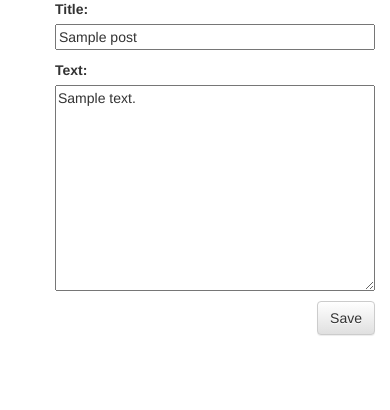
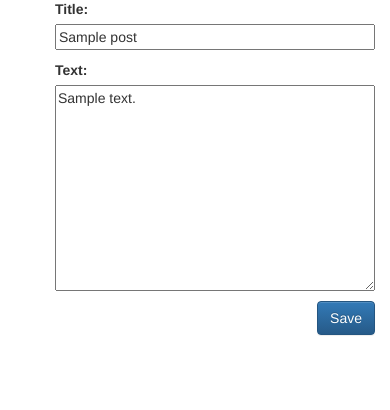
Before and after one commit to AlexandrNikitenko/my-first-blog, a Django app: page /post/1/edit/ in a window 390 px wide. Shown: the part 262-672 px from the top of the page. Run offline with Django 3.2, Linux system fonts and the light colour scheme; a user stored in the database is signed in; tables that the repository leaves empty hold one stand-in row (values such as "Sample post"); some libraries are stand-ins or nearby versions.

Commit message:
Delete viewport for mobile.

```diff
--- a/blog/templates/blog/base.html
+++ b/blog/templates/blog/base.html
@@ -2,7 +2,6 @@
 <html>
     <head>
         <title>Alex's blog</title>
-        <meta name="viewport" content="width=device-width, initial-scale=1">
         <link rel="stylesheet" href="//maxcdn.bootstrapcdn.com/bootstrap/3.2.0/css/bootstrap.min.css">
         <link rel="stylesheet" href="//maxcdn.bootstrapcdn.com/bootstrap/3.2.0/css/bootstrap-theme.min.css">
         <link href="https://fonts.googleapis.com/css?family=Lobster&subset=latin,cyrillic" rel="stylesheet" type="text/css">
--- a/blog/templates/blog/post_edit.html
+++ b/blog/templates/blog/post_edit.html
@@ -4,6 +4,6 @@
         <h1>New post</h1>
         <form method="POST" class="post-form">{% csrf_token %}
             {{ form.as_p }}
-            <button type="submit" class="save btn btn-default">Save</button>
+            <button type="submit" class="save btn btn-primary">Save</button>
         </form>
 	{% endblock %}
```
